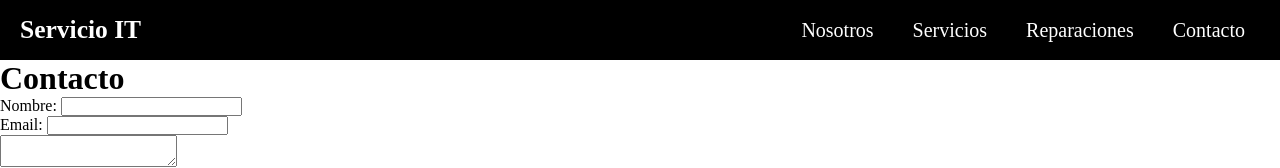
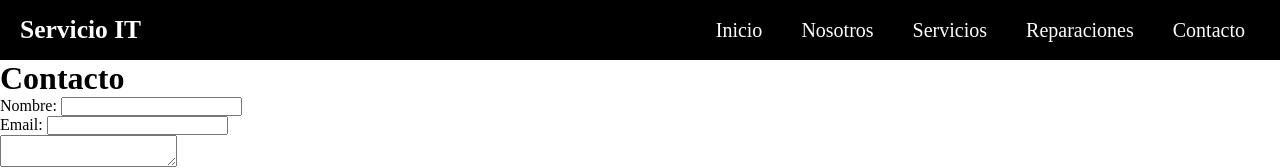
Before and after one commit to Bonish1/service_it, a plain HTML site: page secciones/contacto.html in a window 1280 px wide. Shown: the top 168 px of the page. Drawn offline with Linux system fonts and the light colour scheme; a web font is replaced by a local one.

Commit message:
Restablecer test

```diff
--- a/secciones/contacto.html
+++ b/secciones/contacto.html
@@ -22,7 +22,9 @@
 				</a>
 			</div>
 			<ul class="menu-it">
-
+				<li>
+					<a class="list-it" href="../index.html">Inicio</a>
+				</li>
 				<li>
 					<a class="list-it" href="./nosotros.html">Nosotros</a>
 				</li>
```
